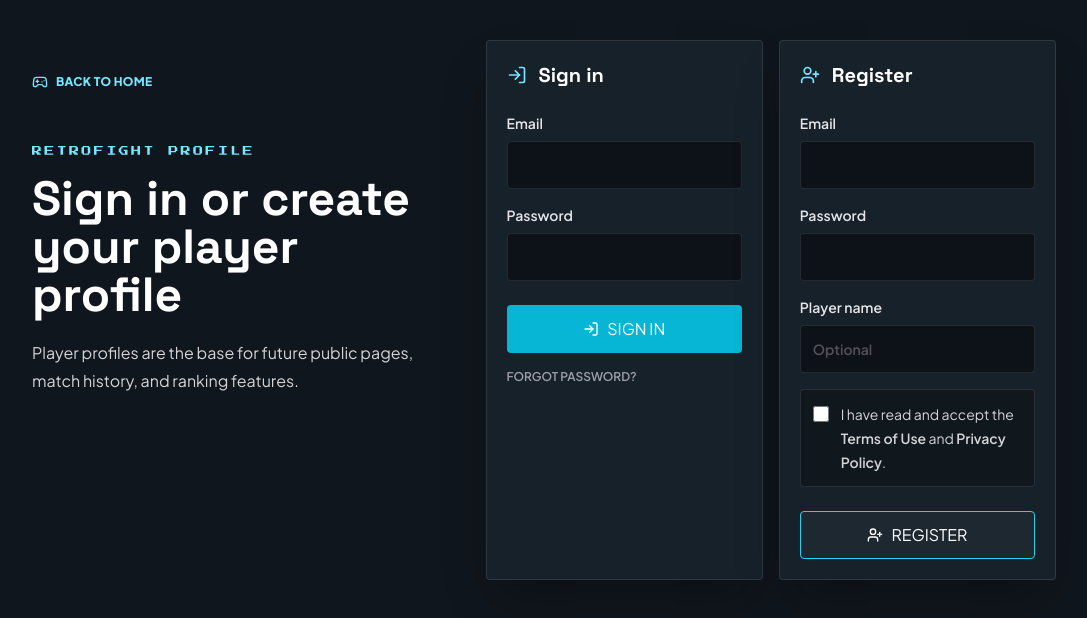
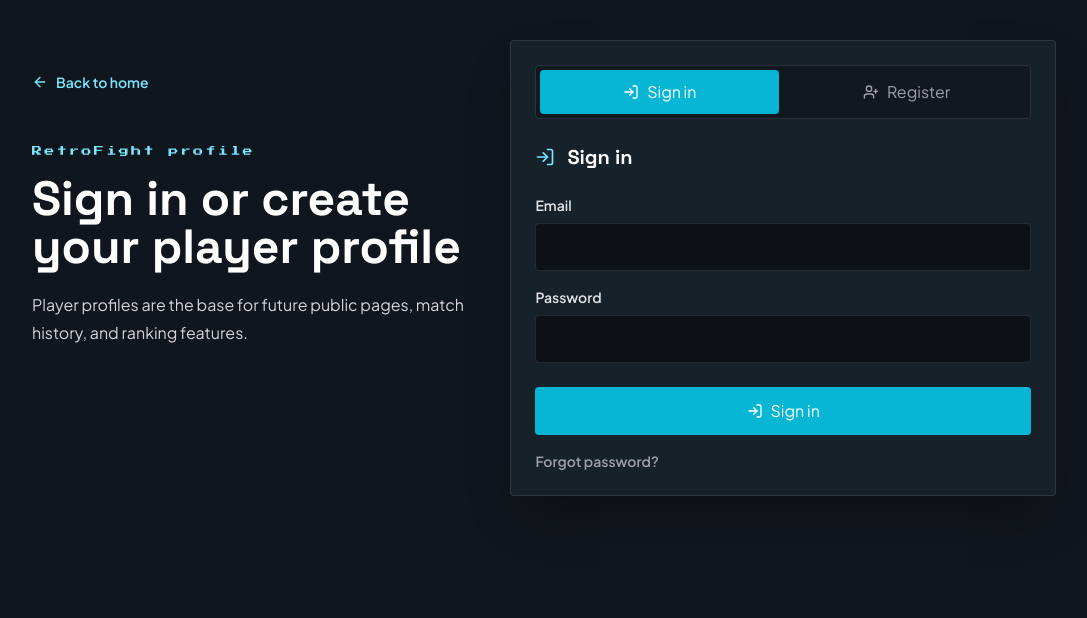
Before and after one commit to Retrofight/retrofight-web, a Next.js app: page /en/login in a window 1280 px wide. Shown: the top 618 px of the page, without its empty margins (96-1183 px from the left). Built offline with nearby package versions, Linux system fonts and the light colour scheme; no server answers.

Commit message:
style: refine web legal and auth layout

```diff
--- a/src/app/[lang]/legal/[slug]/page.tsx
+++ b/src/app/[lang]/legal/[slug]/page.tsx
@@ -1,5 +1,6 @@
 import Link from "next/link";
 import { notFound } from "next/navigation";
+import { ArrowLeft } from "lucide-react";
 import { MarkdownDocument } from "@/components/legal/MarkdownDocument";
 import { getLegalDocument, getLegalDocumentSlugs } from "@/lib/legal/documents";
 import { getDictionary, hasLocale, locales } from "../../dictionaries";
@@ -45,16 +46,17 @@
   const dictionary = getDictionary(lang);
 
   return (
-    <main className="min-h-screen bg-dark-obsidian px-4 py-10 text-gray-100 sm:px-6 lg:px-8">
-      <article className="mx-auto max-w-4xl">
+    <main className="min-h-screen bg-dark-obsidian text-gray-100">
+      <article className="mx-auto flex max-w-4xl flex-col gap-8 px-5 py-10 sm:px-8 lg:py-14">
         <Link
           href={`/${lang}`}
-          className="mb-8 inline-flex rounded-sm border border-white/10 px-4 py-3 text-sm font-semibold uppercase text-zinc-300 transition hover:border-brand-purple-500 hover:text-white"
+          className="inline-flex w-fit items-center gap-2 text-sm font-semibold text-brand-purple-400 transition hover:text-white"
         >
+          <ArrowLeft className="h-4 w-4" />
           {dictionary.legal.back}
         </Link>
 
-        <div className="rounded-sm border border-white/10 bg-dark-card p-6 shadow-2xl shadow-black/40 sm:p-8">
+        <div className="border-t border-white/10 pt-8">
           <MarkdownDocument markdown={document.markdown} />
         </div>
       </article>
--- a/src/components/auth/AuthPanel.tsx
+++ b/src/components/auth/AuthPanel.tsx
@@ -1,5 +1,8 @@
+"use client";
+
+import { useState } from "react";
 import Link from "next/link";
-import { Gamepad2, LogIn, UserPlus } from "lucide-react";
+import { ArrowLeft, LogIn, UserPlus } from "lucide-react";
 import type { Locale, dictionaries } from "@/app/[lang]/dictionaries";
 import { signIn, signUp } from "@/app/[lang]/login/actions";
 
@@ -46,6 +49,11 @@
   error,
   notice,
 }: AuthPanelProps) {
+  const initialMode =
+    error === "signup_failed" || error === "consent_required"
+      ? "signup"
+      : "signin";
+  const [mode, setMode] = useState<"signin" | "signup">(initialMode);
   const message =
     error === "invalid"
       ? text.invalid
@@ -69,16 +77,16 @@
 
   return (
     <main className="min-h-screen bg-dark-obsidian px-4 py-10 text-gray-100 sm:px-6">
-      <div className="mx-auto grid max-w-5xl gap-8 lg:grid-cols-[0.85fr_1.15fr] lg:items-start">
-        <section className="pt-8">
+      <div className="mx-auto grid max-w-5xl gap-8 lg:grid-cols-[0.9fr_1.1fr] lg:items-start">
+        <section className="pt-4 lg:pt-8">
           <Link
             href={`/${lang}`}
-            className="inline-flex items-center gap-2 text-xs font-black uppercase tracking-wide text-brand-purple-400 transition hover:text-white"
+            className="inline-flex w-fit items-center gap-2 text-sm font-semibold text-brand-purple-400 transition hover:text-white"
           >
-            <Gamepad2 className="h-4 w-4" />
+            <ArrowLeft className="h-4 w-4" />
             {text.back}
           </Link>
-          <p className="mt-12 font-pixel text-[10px] uppercase tracking-[0.24em] text-brand-purple-400">
+          <p className="mt-12 font-pixel text-[10px] tracking-[0.24em] text-brand-purple-400">
             {text.eyebrow}
           </p>
           <h1 className="mt-4 max-w-xl font-display text-4xl font-black tracking-normal text-white sm:text-5xl">
@@ -94,11 +102,36 @@
           ) : null}
         </section>
 
-        <section className="grid gap-4 sm:grid-cols-2">
-          <form
-            action={signIn.bind(null, lang)}
-            className="rounded-sm border border-white/10 bg-dark-card p-5 shadow-2xl shadow-black/30"
+        <section className="rounded-sm border border-white/10 bg-dark-card p-5 shadow-2xl shadow-black/30 sm:p-6">
+          <div className="mb-6 grid grid-cols-2 gap-2 rounded-sm border border-white/10 bg-black/25 p-1">
+            <button
+              type="button"
+              className={`inline-flex h-11 items-center justify-center gap-2 rounded-sm px-3 text-sm font-semibold transition ${
+                mode === "signin"
+                  ? "bg-brand-purple-600 text-white"
+                  : "text-zinc-400 hover:text-white"
+              }`}
+              onClick={() => setMode("signin")}
             >
+              <LogIn className="h-4 w-4" />
+              {text.signIn}
+            </button>
+            <button
+              type="button"
+              className={`inline-flex h-11 items-center justify-center gap-2 rounded-sm px-3 text-sm font-semibold transition ${
+                mode === "signup"
+                  ? "bg-brand-purple-600 text-white"
+                  : "text-zinc-400 hover:text-white"
+              }`}
+              onClick={() => setMode("signup")}
+            >
+              <UserPlus className="h-4 w-4" />
+              {text.signUp}
+            </button>
+          </div>
+
+          {mode === "signin" ? (
+            <form action={signIn.bind(null, lang)}>
               <div className="mb-6 flex items-center gap-3">
                 <LogIn className="h-5 w-5 text-brand-purple-400" />
                 <h2 className="font-display text-xl font-black text-white">
@@ -118,23 +151,20 @@
                   type="password"
                   autoComplete="current-password"
                 />
-              <button className="mt-2 inline-flex h-12 items-center justify-center gap-2 rounded-sm bg-brand-purple-600 px-4 text-sm font-black uppercase text-white transition hover:bg-brand-purple-500">
+                <button className="mt-2 inline-flex h-12 items-center justify-center gap-2 rounded-sm bg-brand-purple-600 px-4 text-sm font-semibold text-white transition hover:bg-brand-purple-500">
                   <LogIn className="h-4 w-4" />
                   {text.signIn}
                 </button>
                 <Link
                   href={`/${lang}/forgot-password`}
-                className="text-xs font-semibold uppercase text-zinc-400 transition hover:text-white"
+                  className="text-sm font-semibold text-zinc-400 transition hover:text-white"
                 >
                   {text.forgotPassword}
                 </Link>
               </div>
             </form>
-
-          <form
-            action={signUp.bind(null, lang)}
-            className="rounded-sm border border-white/10 bg-dark-card p-5 shadow-2xl shadow-black/30"
-          >
+          ) : (
+            <form action={signUp.bind(null, lang)}>
               <div className="mb-6 flex items-center gap-3">
                 <UserPlus className="h-5 w-5 text-brand-purple-400" />
                 <h2 className="font-display text-xl font-black text-white">
@@ -188,12 +218,13 @@
                     {text.acceptLegalSuffix}
                   </span>
                 </label>
-              <button className="mt-2 inline-flex h-12 items-center justify-center gap-2 rounded-sm border border-brand-purple-500 bg-white/[0.03] px-4 text-sm font-black uppercase text-white transition hover:bg-brand-purple-600">
+                <button className="mt-2 inline-flex h-12 items-center justify-center gap-2 rounded-sm border border-brand-purple-500 bg-white/[0.03] px-4 text-sm font-semibold text-white transition hover:bg-brand-purple-600">
                   <UserPlus className="h-4 w-4" />
                   {text.signUp}
                 </button>
               </div>
             </form>
+          )}
         </section>
       </div>
     </main>
--- a/src/components/legal/MarkdownDocument.tsx
+++ b/src/components/legal/MarkdownDocument.tsx
@@ -19,7 +19,7 @@
           return (
             <h1
               key={index}
-              className="font-display text-4xl font-black uppercase italic tracking-normal text-white sm:text-5xl"
+              className="font-display text-4xl font-black tracking-normal text-white sm:text-5xl"
             >
               {block.text}
             </h1>
@@ -30,7 +30,7 @@
           return (
             <h2
               key={index}
-              className="pt-4 font-display text-2xl font-black uppercase italic tracking-normal text-white"
+              className="pt-4 font-display text-2xl font-black tracking-normal text-white"
             >
               {block.text}
             </h2>
```
Also changed, not shown: src/components/landing/Footer.tsx (+9 -67 lines), src/components/landing/Hero.tsx (+13 -13 lines). Lines whose indentation alone changed are shown as unchanged.
